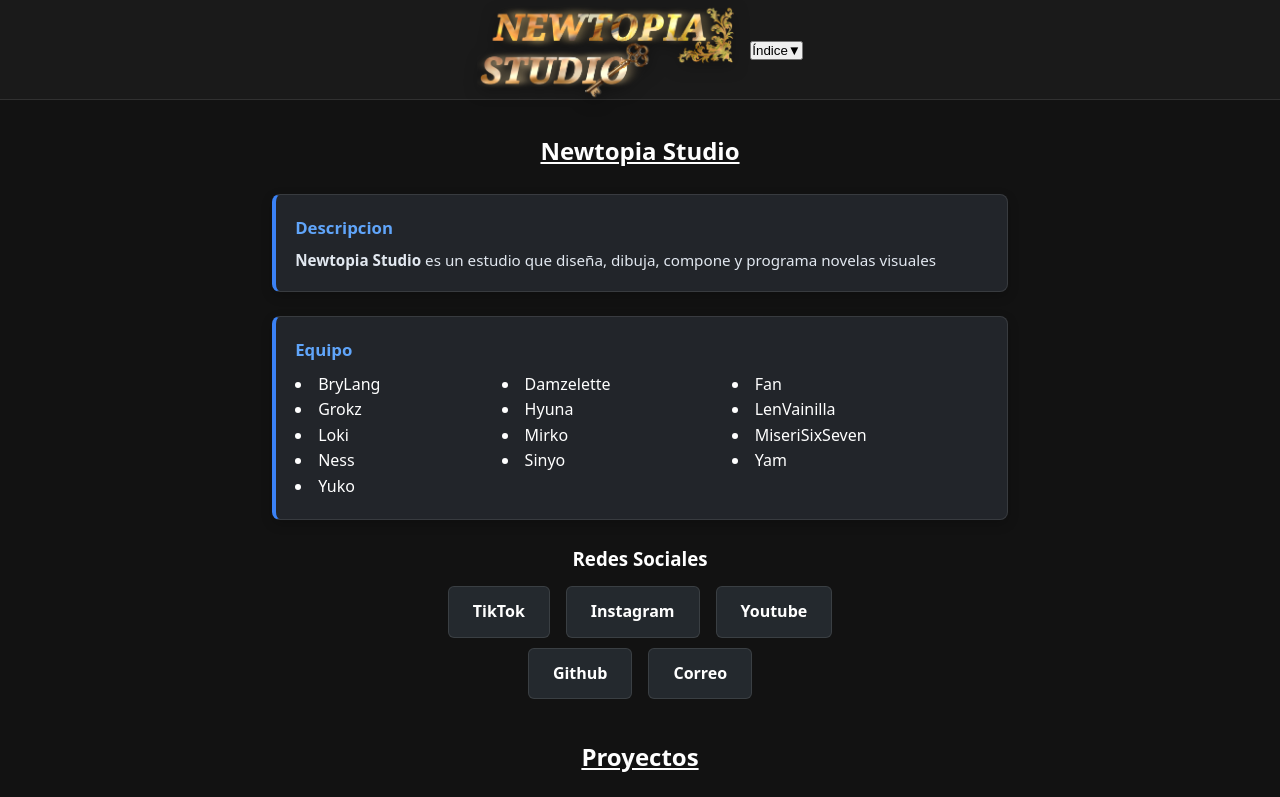
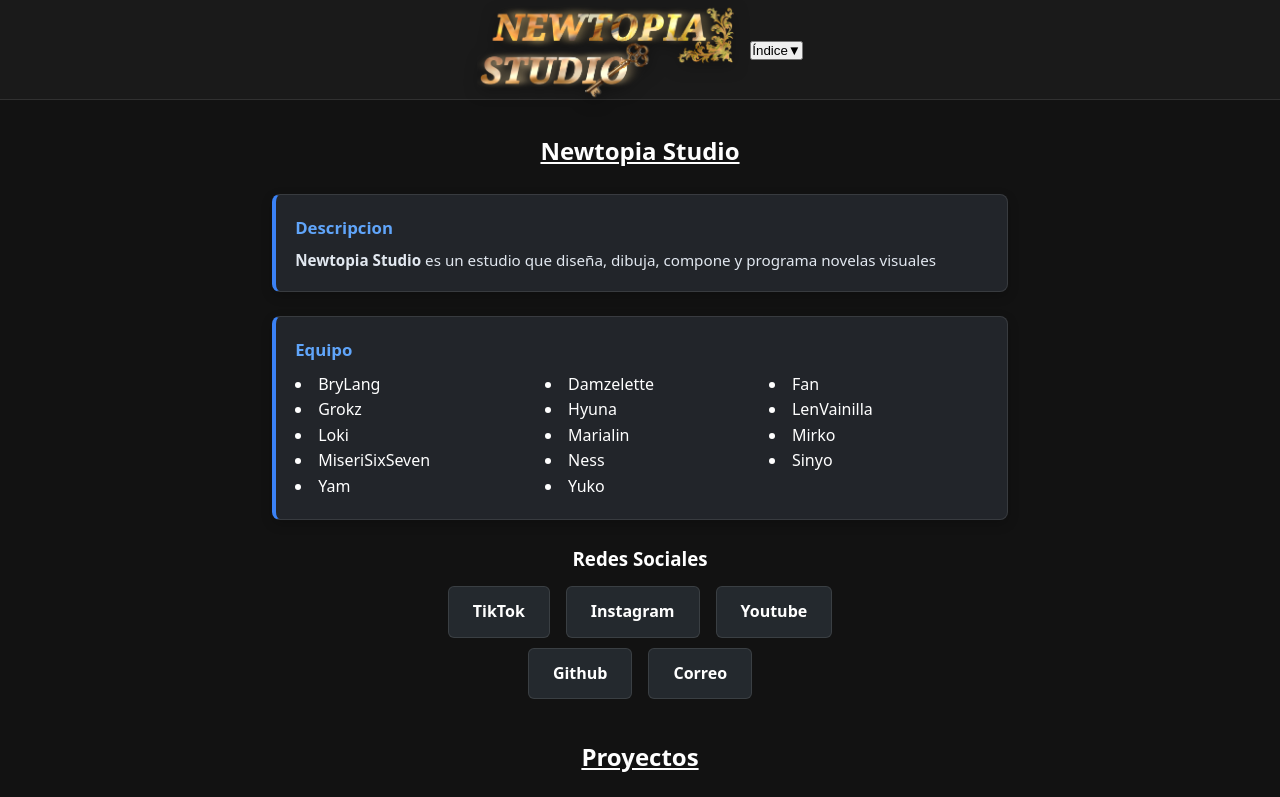
Before and after one commit to Newtopia-Studio/studio-newtopia, a React (Vite) app: page / in a window 1280 px wide. Shown: the top 797 px of the page. Built offline with nearby package versions, Linux system fonts and the light colour scheme.

Commit message:
chore: agregar nuevx integrante al equipo

```diff
--- a/src/components/Equipo.tsx
+++ b/src/components/Equipo.tsx
@@ -7,6 +7,7 @@ export default function Equipo() {
     "Hyuna",
     "LenVainilla",
     "Loki",
+    "Marialin",
     "Mirko",
     "MiseriSixSeven",
     "Ness",
```
